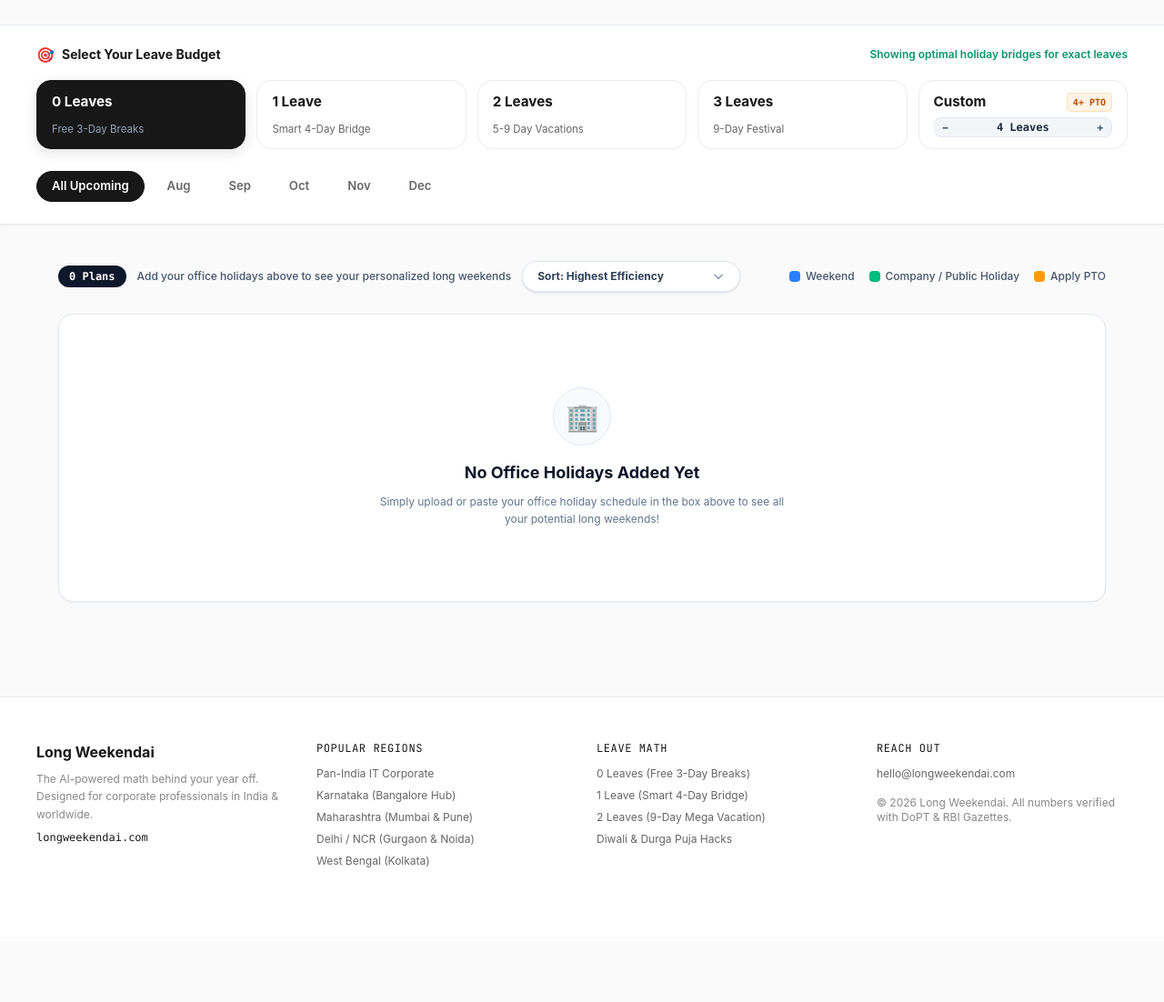
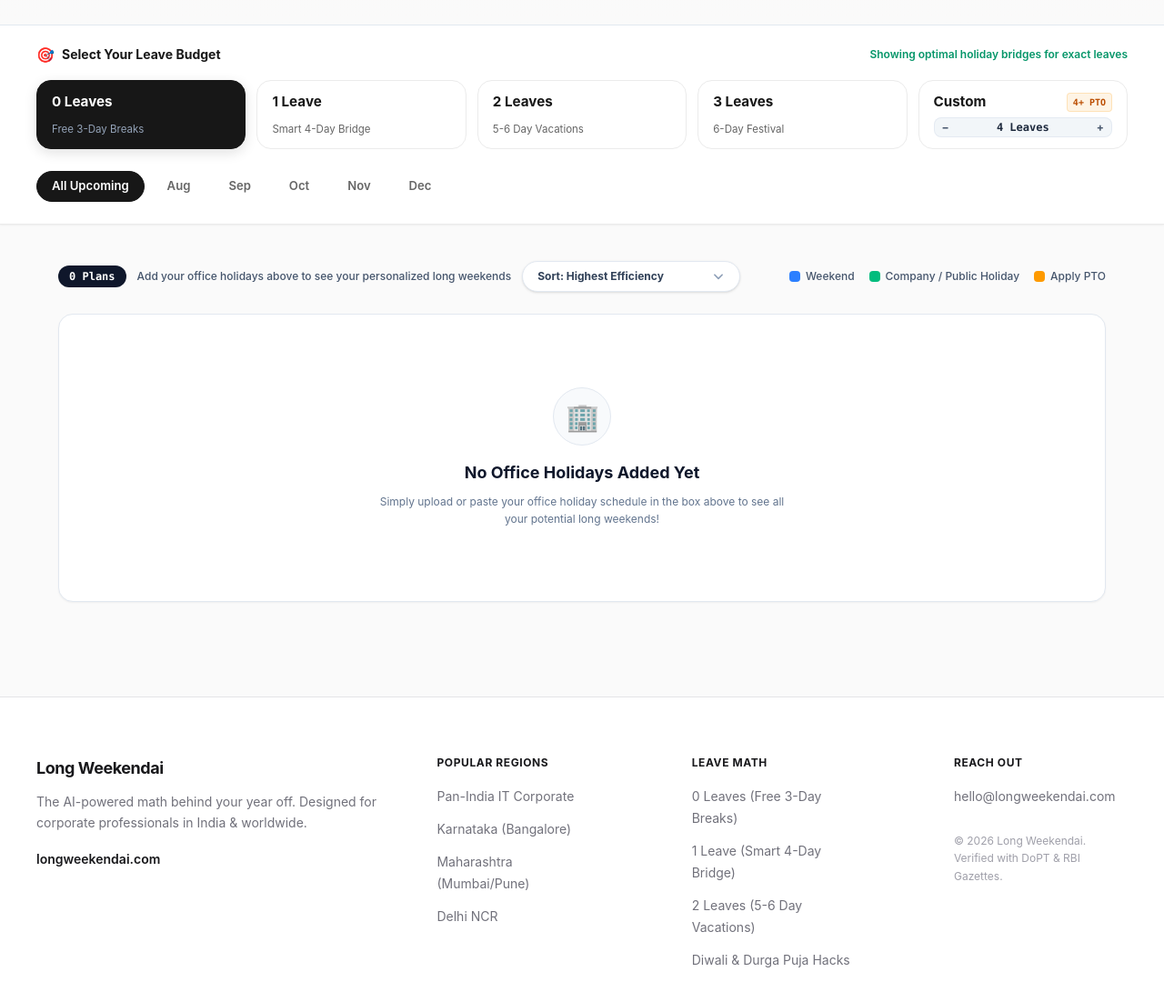
Before and after one commit to prabhatsingh985/long-weekends, an Astro site: page /company-optimizer in a window 1280 px wide. Shown: the part 620-1722 px from the top of the page at 91% size. Before the commit the page ends 1655 px from the top, so only its background shows below. Built offline with nearby package versions, Linux system fonts and the light colour scheme; Astro itself is replaced by a stand-in of ours.

Commit message:
fix: update text to 6-day leaves and improve footer design

```diff
--- a/src/components/AiOptimizer.astro
+++ b/src/components/AiOptimizer.astro
@@ -24,12 +24,12 @@
 
         <button type="button" class="chip-btn" data-leaves="2">
           <span class="chip-title">2 Leaves</span>
-          <span class="chip-desc">5-9 Day Vacations</span>
+          <span class="chip-desc">5-6 Day Vacations</span>
         </button>
 
         <button type="button" class="chip-btn" data-leaves="3">
           <span class="chip-title">3 Leaves</span>
-          <span class="chip-desc">9-Day Festival</span>
+          <span class="chip-desc">6-Day Festival</span>
         </button>
 
         <!-- 5th Chip: Premium Redesigned Custom Stepper -->
--- a/src/components/Footer.astro
+++ b/src/components/Footer.astro
@@ -1,40 +1,43 @@
 ---
 ---
-<footer class="bg-white border-t border-[#ebebeb] py-12 px-6 mt-16">
-  <div class="max-w-[1200px] mx-auto grid grid-cols-1 md:grid-cols-4 gap-8 mb-8">
-    <div>
-      <div class="font-bold text-base text-[#171717] mb-2">Long Weekendai</div>
-      <p class="text-xs text-[#888888] leading-relaxed">
+<footer class="bg-white border-t border-zinc-200 py-16 px-6 mt-16">
+  <div class="max-w-[1200px] mx-auto flex flex-col md:flex-row justify-between gap-12 mb-8">
+    <div class="md:w-1/3">
+      <div class="font-bold text-lg text-zinc-900 tracking-tight mb-3">Long Weekendai</div>
+      <p class="text-sm text-zinc-500 leading-relaxed mb-4 max-w-sm">
         The AI-powered math behind your year off. Designed for corporate professionals in India & worldwide.
       </p>
-      <p class="text-xs text-[#171717] font-mono font-medium mt-2">longweekendai.com</p>
+      <a href="/" class="text-sm font-semibold text-zinc-900 hover:text-zinc-600 transition-colors">longweekendai.com</a>
     </div>
 
+    <div class="flex flex-col sm:flex-row gap-12 md:gap-24">
       <div>
-      <div class="caption-mono text-[#171717] mb-3">Popular Regions</div>
-      <ul class="text-xs text-[#666666] space-y-2">
-        <li>Pan-India IT Corporate</li>
-        <li>Karnataka (Bangalore Hub)</li>
-        <li>Maharashtra (Mumbai & Pune)</li>
-        <li>Delhi / NCR (Gurgaon & Noida)</li>
-        <li>West Bengal (Kolkata)</li>
+        <h4 class="text-xs font-bold text-zinc-900 uppercase tracking-wider mb-4">Popular Regions</h4>
+        <ul class="space-y-3">
+          <li><a href="#" class="text-sm text-zinc-500 hover:text-zinc-900 transition-colors">Pan-India IT Corporate</a></li>
+          <li><a href="#" class="text-sm text-zinc-500 hover:text-zinc-900 transition-colors">Karnataka (Bangalore)</a></li>
+          <li><a href="#" class="text-sm text-zinc-500 hover:text-zinc-900 transition-colors">Maharashtra (Mumbai/Pune)</a></li>
+          <li><a href="#" class="text-sm text-zinc-500 hover:text-zinc-900 transition-colors">Delhi NCR</a></li>
         </ul>
       </div>
 
       <div>
-      <div class="caption-mono text-[#171717] mb-3">Leave Math</div>
-      <ul class="text-xs text-[#666666] space-y-2">
-        <li>0 Leaves (Free 3-Day Breaks)</li>
-        <li>1 Leave (Smart 4-Day Bridge)</li>
-        <li>2 Leaves (9-Day Mega Vacation)</li>
-        <li>Diwali & Durga Puja Hacks</li>
+        <h4 class="text-xs font-bold text-zinc-900 uppercase tracking-wider mb-4">Leave Math</h4>
+        <ul class="space-y-3">
+          <li><a href="#" class="text-sm text-zinc-500 hover:text-zinc-900 transition-colors">0 Leaves (Free 3-Day Breaks)</a></li>
+          <li><a href="#" class="text-sm text-zinc-500 hover:text-zinc-900 transition-colors">1 Leave (Smart 4-Day Bridge)</a></li>
+          <li><a href="#" class="text-sm text-zinc-500 hover:text-zinc-900 transition-colors">2 Leaves (5-6 Day Vacations)</a></li>
+          <li><a href="#" class="text-sm text-zinc-500 hover:text-zinc-900 transition-colors">Diwali & Durga Puja Hacks</a></li>
         </ul>
       </div>
 
       <div>
-      <div class="caption-mono text-[#171717] mb-3">Reach Out</div>
-      <p class="text-xs text-[#666666]">hello@longweekendai.com</p>
-      <p class="text-xs text-[#888888] mt-4">© 2026 Long Weekendai. All numbers verified with DoPT & RBI Gazettes.</p>
+        <h4 class="text-xs font-bold text-zinc-900 uppercase tracking-wider mb-4">Reach Out</h4>
+        <ul class="space-y-3">
+          <li><a href="mailto:hello@longweekendai.com" class="text-sm text-zinc-500 hover:text-zinc-900 transition-colors">hello@longweekendai.com</a></li>
+          <li class="pt-4"><p class="text-xs text-zinc-400 leading-relaxed max-w-[200px]">© 2026 Long Weekendai.<br/>Verified with DoPT & RBI Gazettes.</p></li>
+        </ul>
+      </div>
     </div>
   </div>
 </footer>
--- a/src/data/vacation-solver.ts
+++ b/src/data/vacation-solver.ts
@@ -137,12 +137,12 @@
   }
 
   if (strategy === "pre") {
-    return `${festivalLabel} (Pre-Break): ${totalDays} Days Off (Take ${leavesNeeded} ${leavesNeeded === 1 ? "Leave" : "Leaves"})`;
+    return `${festivalLabel} (Pre-Break): ${totalDays} Days Off`;
   } else if (strategy === "post") {
-    return `${festivalLabel} (Post-Break): ${totalDays} Days Off (Take ${leavesNeeded} ${leavesNeeded === 1 ? "Leave" : "Leaves"})`;
+    return `${festivalLabel} (Post-Break): ${totalDays} Days Off`;
   }
 
-  return `${festivalLabel}: ${totalDays} Days Off (Take ${leavesNeeded} ${leavesNeeded === 1 ? "Leave" : "Leaves"})`;
+  return `${festivalLabel}: ${totalDays} Days Off`;
 }
 
 export function solveVacationPlans(options: SolverOptions): VacationPlan[] {
--- a/src/pages/company-optimizer.astro
+++ b/src/pages/company-optimizer.astro
@@ -147,11 +147,11 @@
         </button>
         <button type="button" class="chip-btn" data-leaves="2">
           <span class="chip-title">2 Leaves</span>
-          <span class="chip-desc">5-9 Day Vacations</span>
+          <span class="chip-desc">5-6 Day Vacations</span>
         </button>
         <button type="button" class="chip-btn" data-leaves="3">
           <span class="chip-title">3 Leaves</span>
-          <span class="chip-desc">9-Day Festival</span>
+          <span class="chip-desc">6-Day Festival</span>
         </button>
 
         <div class="chip-btn custom-chip" id="customChipWrapper">
--- a/src/pages/index.astro
+++ b/src/pages/index.astro
@@ -46,11 +46,11 @@
         </button>
         <button type="button" class="chip-btn" data-leaves="2">
           <span class="chip-title">2 Leaves</span>
-          <span class="chip-desc">5-9 Day Vacations</span>
+          <span class="chip-desc">5-6 Day Vacations</span>
         </button>
         <button type="button" class="chip-btn" data-leaves="3">
           <span class="chip-title">3 Leaves</span>
-          <span class="chip-desc">9-Day Festival</span>
+          <span class="chip-desc">6-Day Festival</span>
         </button>
 
         <!-- Custom Stepper Chip -->
```
Lines whose indentation alone changed are shown as unchanged.
